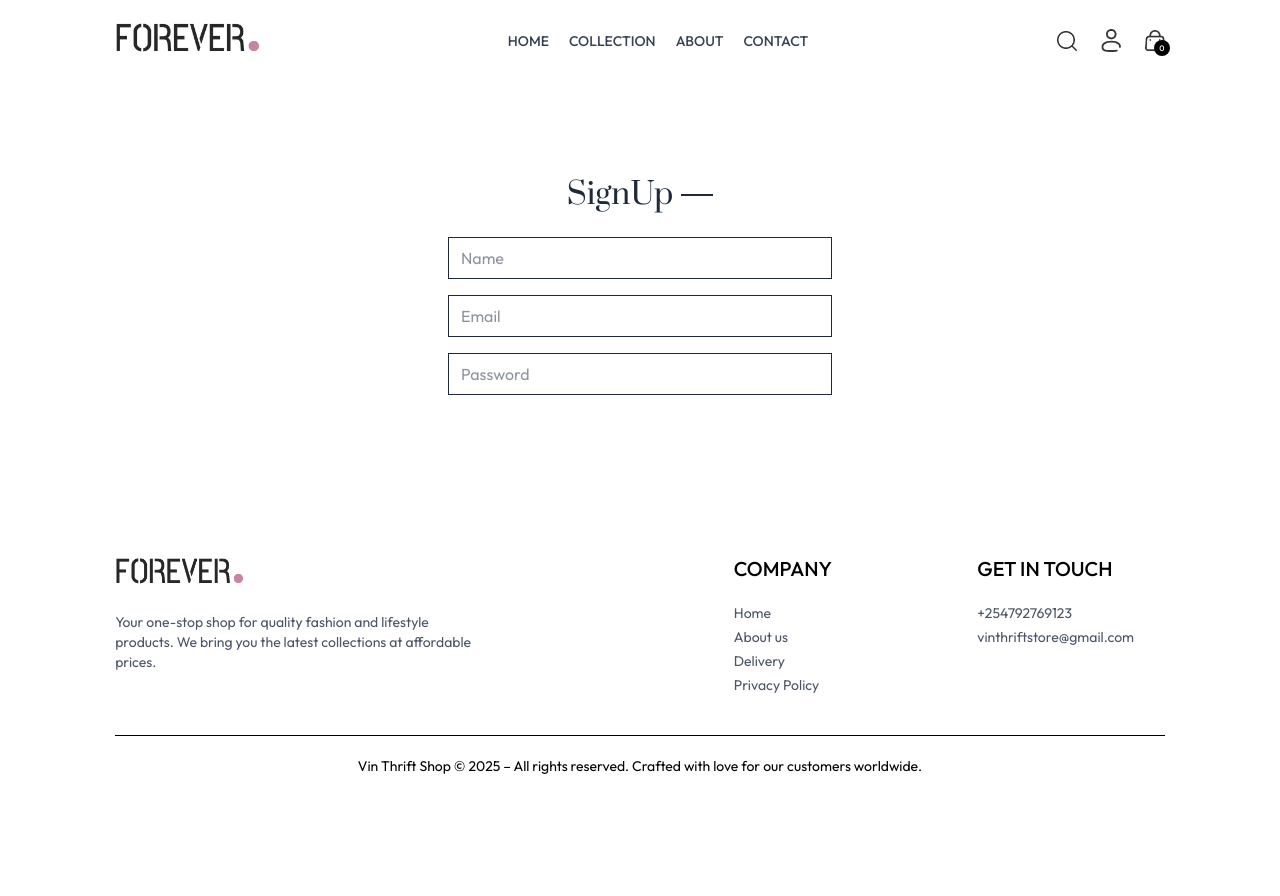
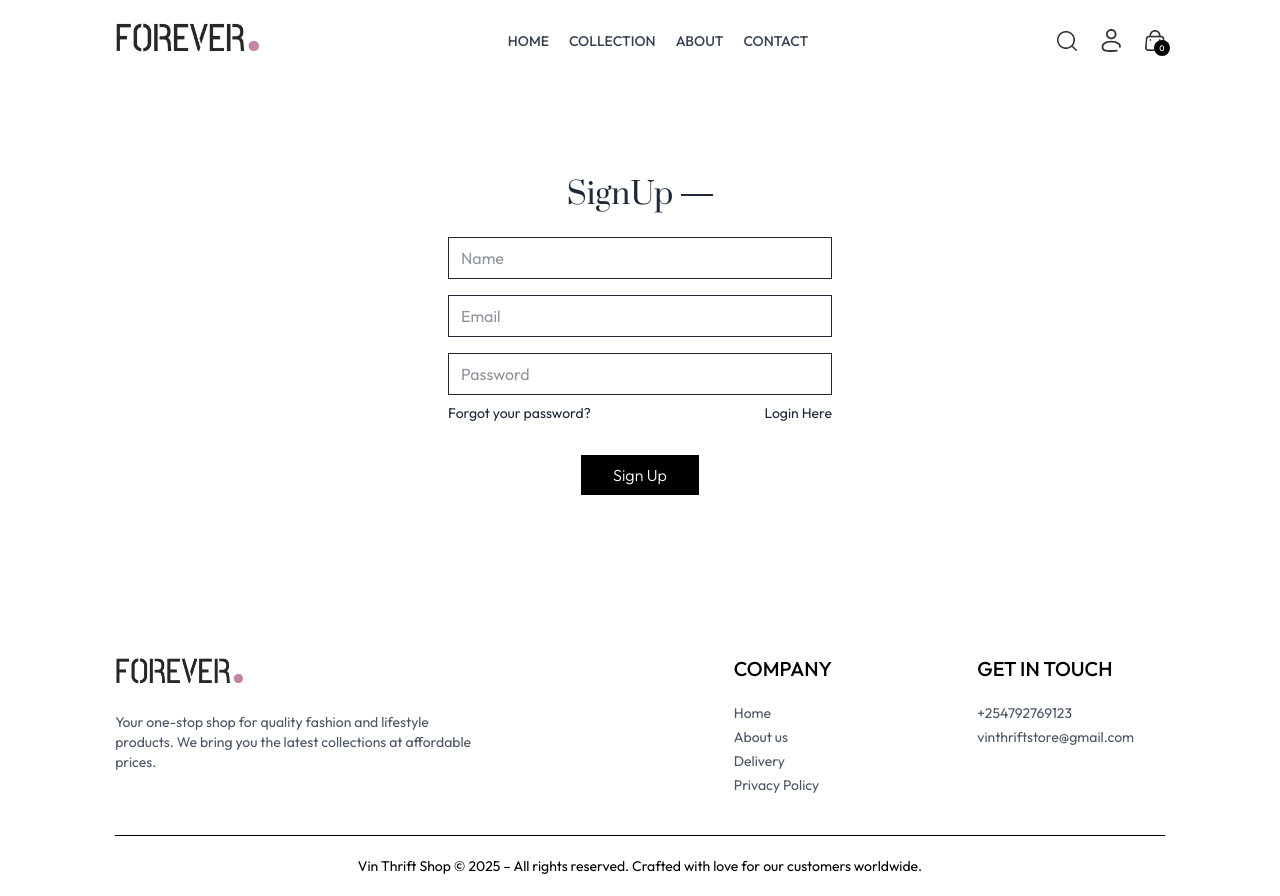
Before and after one commit to vinnietito/E-commerce-Website-App, a React (Vite) app in the folder frontend/: page /login in a window 1280 px wide. Before the commit the page ends 800 px from the top, so only its background shows below. Built offline with nearby package versions, Linux system fonts and the light colour scheme.

Commit message:
Created the signup and login logic on the website

```diff
--- a/frontend/src/pages/Login.jsx
+++ b/frontend/src/pages/Login.jsx
@@ -4,8 +4,12 @@
 
   const [currentState, setCurrentState] = useState('SignUp')
 
+  const onSubmitHandler = async (event) => {
+      event.preventDefault();
+  }
+
   return (
-    <form className='flex flex-col items-center w-[90%] sm:max-w-96 m-auto mt-14 gap-4 text-gray-800'>
+    <form onSubmit={onSubmitHandler} className='flex flex-col items-center w-[90%] sm:max-w-96 m-auto mt-14 gap-4 text-gray-800'>
         <div className='inline-flex items-center gap-2 mb-2 mt-10'>
             <p className='prata-regular text-3xl'>{currentState}</p>
             <hr className='border-none h-[1.5px] w-8 bg-gray-800' />
@@ -13,6 +17,15 @@
         {currentState === 'Login' ? '' : <input type="text" className='w-full px-3 py-2 border border-gray-800' placeholder='Name' required />}
         <input type="email" className='w-full px-3 py-2 border border-gray-800' placeholder='Email' required />
         <input type="password" className='w-full px-3 py-2 border border-gray-800' placeholder='Password' required />
+        <div className='w-full flex justify-between text-sm mt-[-8px]'>
+            <p className='cursor-pointer'>Forgot your password?</p>
+            {
+              currentState === 'Login'
+              ? <p onClick={()=>setCurrentState('Sign Up')} className='cursor-pointer'>Create account</p>
+              : <p onClick={()=>setCurrentState('Login')} className='cursor-pointer'>Login Here</p>
+            }
+        </div>
+        <button className='bg-black text-white font-light px-8 py-2 mt-4'>{currentState === 'Login' ? 'Sign In' : 'Sign Up'}</button>
     </form>
   )
 }
```
